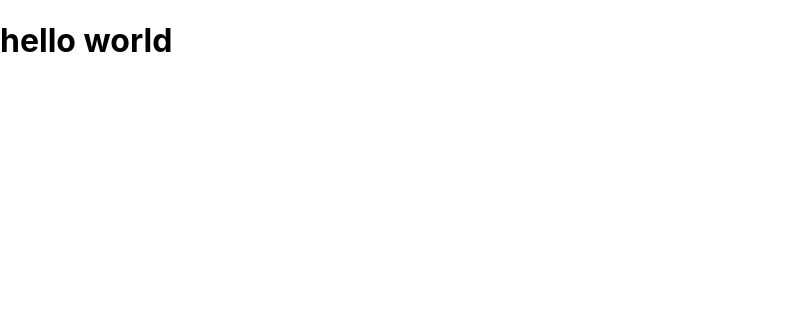
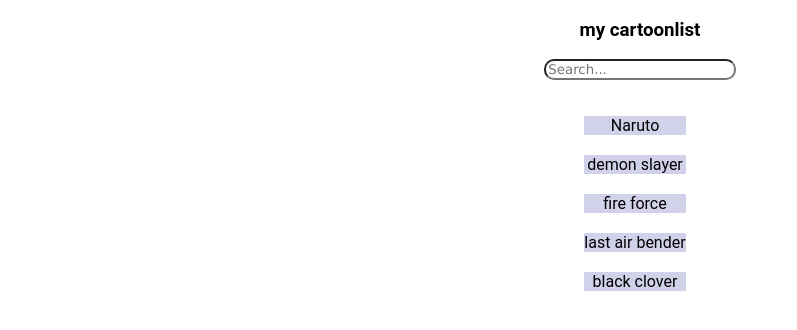
Before and after one commit to fatima2419/react-HW, a React (Create React App) app in the folder myhw/: page / in a window 1280 px wide. Shown: the top 330 px of the page, without its empty margins (0-797 px from the left). Built offline with nearby package versions, Linux system fonts and the light colour scheme.

Commit message:
new update

```diff
--- a/myhw/src/App.css
+++ b/myhw/src/App.css
@@ -1,38 +1,34 @@
-.App {
+body{
+
+
+font-family: 'Roboto', sans-serif;
+}
+.cartoon{
+  display: grid;
+  justify-content: center;
+  align-items: center;
   text-align: center;
+
+}
+li{
+
+  justify-content: center;
+  text-align: center;
+  align-items: center;
+  list-style: none;
+  background-color: rgb(209, 209, 234);
+
+  margin-top: 20px;
+  margin-right: 50px;
+
 }
 
-.App-logo {
-  height: 40vmin;
-  pointer-events: none;
+.buton{
+  margin: 10px;
+  background-color: antiquewhite;
+  border-radius: 10px;
 }
-
-@media (prefers-reduced-motion: no-preference) {
-  .App-logo {
-    animation: App-logo-spin infinite 20s linear;
-  }
-}
-
-.App-header {
-  background-color: #282c34;
-  min-height: 100vh;
-  display: flex;
-  flex-direction: column;
-  align-items: center;
-  justify-content: center;
-  font-size: calc(10px + 2vmin);
-  color: white;
-}
-
-.App-link {
-  color: #61dafb;
-}
-
-@keyframes App-logo-spin {
-  from {
-    transform: rotate(0deg);
-  }
-  to {
-    transform: rotate(360deg);
-  }
-}
+ .search{
+  border-radius: 10px;
+  font-family: Verdana, Geneva, Tahoma, sans-serif;
+ }
--- a/myhw/src/App.js
+++ b/myhw/src/App.js
@@ -1,13 +1,49 @@
-import {
-  useState,
-  useRef
-} from "react";
+
+import React, { useState } from 'react';
 import "./App.css";
 
 function App() {
+  const cartoonname = [
+    'Naruto',
+    'demon slayer',
+    'fire force',
+    'last air bender',
+    'black clover'
+  ];
+  const [searchTerm, setSearchTerm] = useState('');
+  const [filteredItems, setFilteredItems] = useState(cartoonname);
 
+  const handleSearch = (e) => {
+    const searchTerm = e.target.value.toLowerCase();
+    setSearchTerm(searchTerm);
+
+    const filteredItems = cartoonname.filter(item =>
+      item.toLowerCase().includes(searchTerm));
+      // لتنسين فكرة الفلتر راح ياخذ الاري الاصلي ماتج ياخذ ايتم ايتم يحولة
+      //سمول لتر ويشوف منو يحتوي عل الحرف الي دحلتي بالسيرج
+       //او كلمة لان السيرج ايتم الفاليو ماته مرتبطة بالانبت سيرج
+    setFilteredItems(filteredItems);
+  };
   return (
-    <><h1>hello world</h1></>
+    <div className="cartoon">
+<h3>my cartoonlist</h3>
+      <input
+      className='search'
+        type="text"
+        placeholder="Search..."
+        value={searchTerm}
+        onChange={handleSearch}
+      />
+      <ul>
+        {/* هنا سوينا ماب لان راح يدحل على الاري ماتي الجديد على كل ايلمن
+         بي ويطبق اوبريشن عليه ال ايتم ,هي ارو فنكسن راح تطبق على كل ايتم ب الاري الجديد
+         */}
+    {filteredItems.map((item) => (
+          <li>{item}</li>
+        ))}
+</ul>
+    </div>
+
   );
 }
 
```
Also changed, not shown: 1 other file (tests, documents, lock files or other folders).
